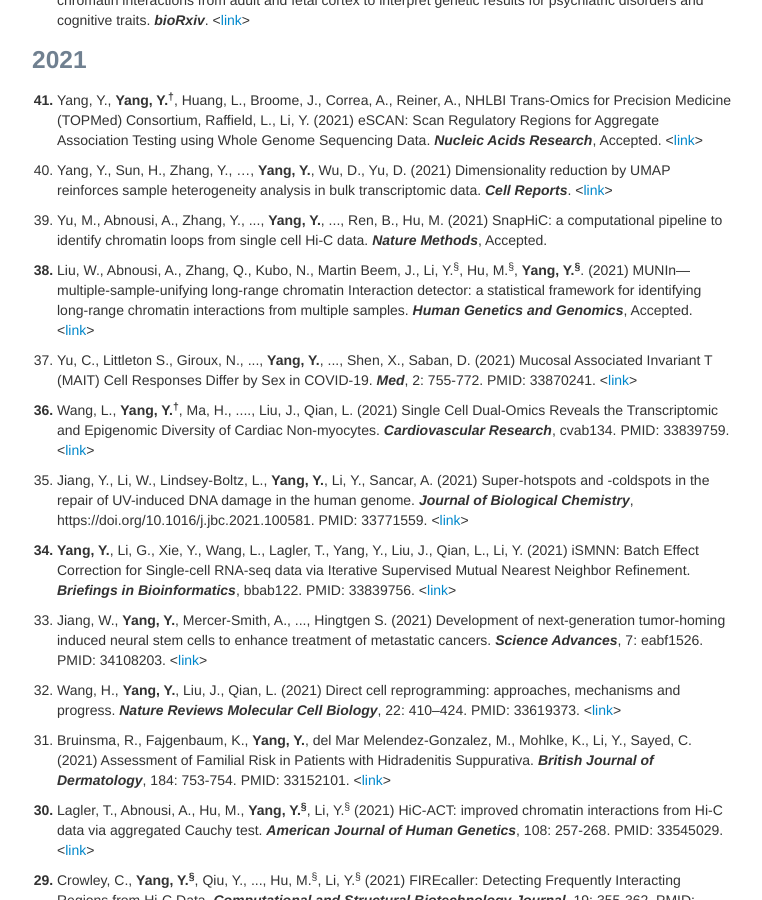
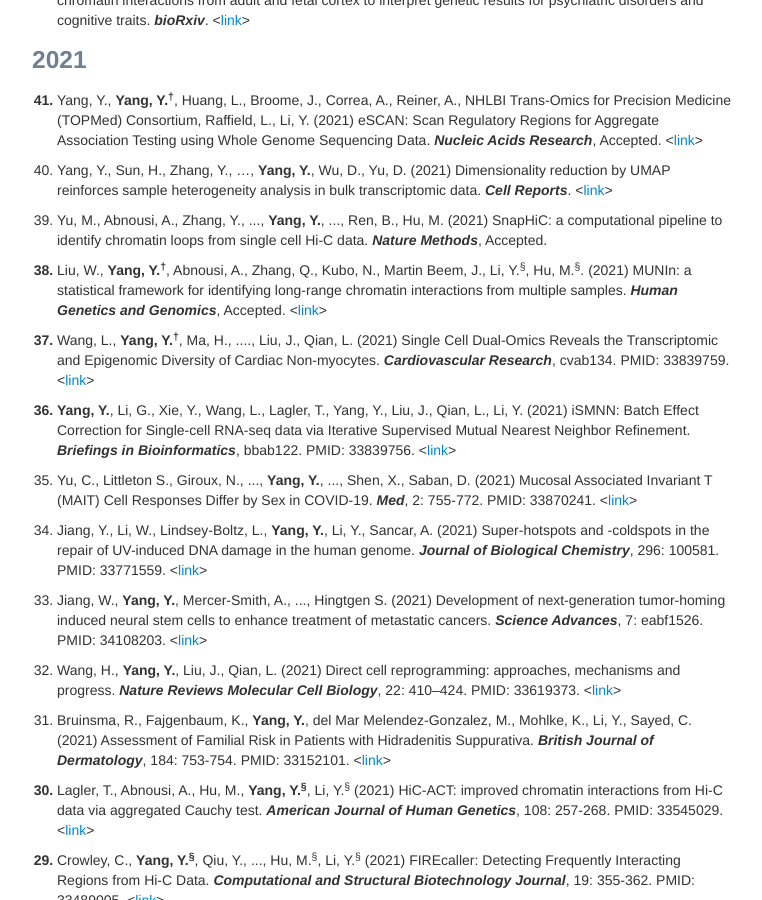
Before and after one commit to yycunc/yycunc.github.io, a Jekyll site: the page built from pages/pubs.md, in a window 1280 px wide and 900 px high, scrolled down 494 px. Shown: the whole window, without its empty margins (258-1020 px from the left). Built offline with Jekyll 4.4.1, drawn with Linux system fonts in a browser that asks for light colours.

Commit message:
Update pubs.md

```diff
--- a/pages/pubs.md
+++ b/pages/pubs.md
@@ -30,15 +30,15 @@ title: Yuchen Yang's publications
 
 <ol start="39"> <li> Yu, M., Abnousi, A., Zhang, Y., ..., <b>Yang, Y.</b>, ..., Ren, B., Hu, M. (2021) SnapHiC: a computational pipeline to identify chromatin loops from single cell Hi-C data. <i><b>Nature Methods</b></i>, Accepted.</li></ol>
 
-<ol start="38" style="font-weight: bold;"> <li><span style="font-weight: normal;">Liu, W., Abnousi, A., Zhang, Q., Kubo, N., Martin Beem, J., Li, Y.<sup>&sect;</sup>, Hu, M.<sup>&sect;</sup>, <b>Yang, Y.<sup>&sect;</sup></b>. (2021) MUNIn—multiple-sample-unifying long-range chromatin Interaction detector: a statistical framework for identifying long-range chromatin interactions from multiple samples. <i><b>Human Genetics and Genomics</b></i>, Accepted. <<a href="https://www.biorxiv.org/content/10.1101/2020.11.12.380782v1">link</a>></span></li></ol>
+<ol start="38" style="font-weight: bold;"> <li><span style="font-weight: normal;">Liu, W., <b>Yang, Y.<sup>&dagger;</sup></b>, Abnousi, A., Zhang, Q., Kubo, N., Martin Beem, J., Li, Y.<sup>&sect;</sup>, Hu, M.<sup>&sect;</sup>. (2021) MUNIn: a statistical framework for identifying long-range chromatin interactions from multiple samples. <i><b>Human Genetics and Genomics</b></i>, Accepted. <<a href="https://www.biorxiv.org/content/10.1101/2020.11.12.380782v1">link</a>></span></li></ol>
 
-<ol start="37"> <li>Yu, C., Littleton S., Giroux, N., ..., <b>Yang, Y.</b>, ..., Shen, X., Saban, D. (2021) Mucosal Associated Invariant T (MAIT) Cell Responses Differ by Sex in COVID-19. <i><b>Med</b></i>, 2: 755-772. PMID: 33870241. <<a href="https://www.cell.com/med/pdf/S2666-6340(21)00157-4.pdf?_returnURL=https%3A%2F%2Flinkinghub.elsevier.com%2Fretrieve%2Fpii%2FS2666634021001574%3Fshowall%3Dtrue">link</a>></li></ol>
+<ol start="37" style="font-weight: bold;"> <li><span style="font-weight: normal;">Wang, L., <b>Yang, Y.<sup>&dagger;</sup></b>, Ma, H., ...., Liu, J., Qian, L. (2021) Single Cell Dual-Omics Reveals the Transcriptomic and Epigenomic Diversity of Cardiac Non-myocytes. <i><b>Cardiovascular Research</b></i>, cvab134. PMID: 33839759. <<a href="https://academic.oup.com/cardiovascres/advance-article-abstract/doi/10.1093/cvr/cvab134/6220323">link</a>></span></li></ol>
 
-<ol start="36" style="font-weight: bold;"> <li><span style="font-weight: normal;">Wang, L., <b>Yang, Y.<sup>&dagger;</sup></b>, Ma, H., ...., Liu, J., Qian, L. (2021) Single Cell Dual-Omics Reveals the Transcriptomic and Epigenomic Diversity of Cardiac Non-myocytes. <i><b>Cardiovascular Research</b></i>, cvab134. PMID: 33839759. <<a href="https://academic.oup.com/cardiovascres/advance-article-abstract/doi/10.1093/cvr/cvab134/6220323">link</a>></span></li></ol>
+<ol start="36" style="font-weight: bold;"> <li><span style="font-weight: normal;"><b>Yang, Y.</b>, Li, G., Xie, Y., Wang, L., Lagler, T., Yang, Y., Liu, J., Qian, L., Li, Y. (2021) iSMNN: Batch Effect Correction for Single-cell RNA-seq data via Iterative Supervised Mutual Nearest Neighbor Refinement. <i><b>Briefings in Bioinformatics</b></i>, bbab122. PMID: 33839756. <<a href="https://academic.oup.com/bib/advance-article-abstract/doi/10.1093/bib/bbab122/6220171?redirectedFrom=fulltext">link</a>></span></li></ol>
 
-<ol start="35"> <li>Jiang, Y., Li, W., Lindsey-Boltz, L., <b>Yang, Y.</b>, Li, Y., Sancar, A. (2021) Super-hotspots and -coldspots in the repair of UV-induced DNA damage in the human genome. <i><b>Journal of Biological Chemistry</b></i>, https://doi.org/10.1016/j.jbc.2021.100581. PMID: 33771559. <<a href="https://www.jbc.org/article/S0021-9258(21)00361-6/fulltext">link</a>></li></ol>
+<ol start="35"> <li>Yu, C., Littleton S., Giroux, N., ..., <b>Yang, Y.</b>, ..., Shen, X., Saban, D. (2021) Mucosal Associated Invariant T (MAIT) Cell Responses Differ by Sex in COVID-19. <i><b>Med</b></i>, 2: 755-772. PMID: 33870241. <<a href="https://www.cell.com/med/pdf/S2666-6340(21)00157-4.pdf?_returnURL=https%3A%2F%2Flinkinghub.elsevier.com%2Fretrieve%2Fpii%2FS2666634021001574%3Fshowall%3Dtrue">link</a>></li></ol>
 
-<ol start="34" style="font-weight: bold;"> <li><span style="font-weight: normal;"><b>Yang, Y.</b>, Li, G., Xie, Y., Wang, L., Lagler, T., Yang, Y., Liu, J., Qian, L., Li, Y. (2021) iSMNN: Batch Effect Correction for Single-cell RNA-seq data via Iterative Supervised Mutual Nearest Neighbor Refinement. <i><b>Briefings in Bioinformatics</b></i>, bbab122. PMID: 33839756. <<a href="https://academic.oup.com/bib/advance-article-abstract/doi/10.1093/bib/bbab122/6220171?redirectedFrom=fulltext">link</a>></span></li></ol>
+<ol start="34"> <li>Jiang, Y., Li, W., Lindsey-Boltz, L., <b>Yang, Y.</b>, Li, Y., Sancar, A. (2021) Super-hotspots and -coldspots in the repair of UV-induced DNA damage in the human genome. <i><b>Journal of Biological Chemistry</b></i>, 296: 100581. PMID: 33771559. <<a href="https://www.jbc.org/article/S0021-9258(21)00361-6/abstract">link</a>></li></ol>
 
 <ol start="33"> <li> Jiang, W., <b>Yang, Y.</b>, Mercer-Smith, A., ..., Hingtgen S. (2021) Development of next-generation tumor-homing induced neural stem cells to enhance treatment of metastatic cancers. <i><b>Science Advances</b></i>, 7: eabf1526. PMID: 34108203. <<a href="https://advances.sciencemag.org/content/7/24/eabf1526">link</a>></li></ol>
 
```
